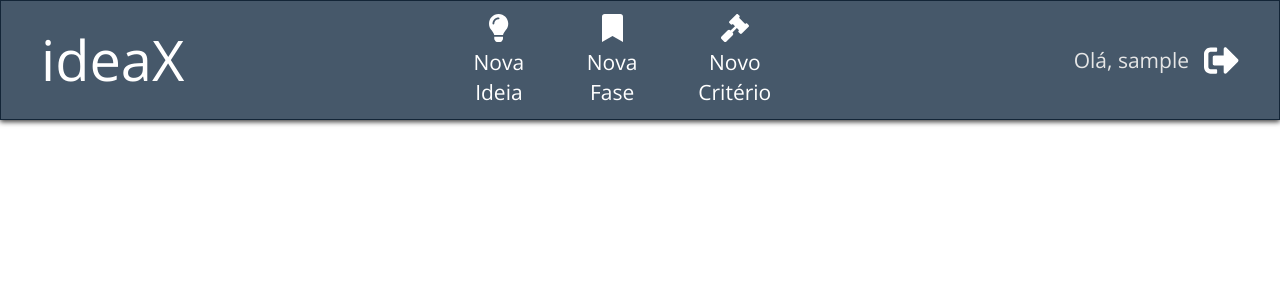
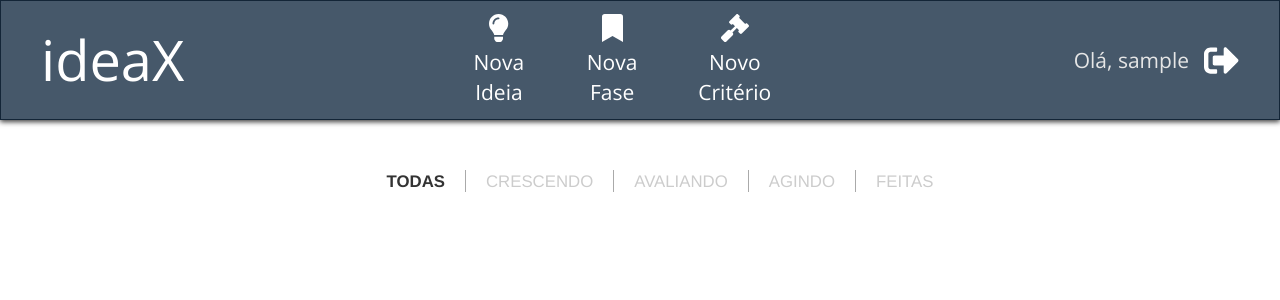
Before and after one commit to filhocf/ideax, a Django app: page /criterion/ in a window 1280 px wide. Shown: the top 300 px of the page. Run offline with Django 3.2, Linux system fonts and the light colour scheme; the visitor is signed in with stand-in values (Sample User, id 1); data that the repository does not hold is empty; some libraries are stand-ins or nearby versions.

Commit message:
ajustes na aparência e posicionamento dos cards e adição de sub-menu

```diff
--- a/ideax/static/css/blog.css
+++ b/ideax/static/css/blog.css
@@ -40,6 +40,53 @@
 
 .main-header .login a:hover{
   color: #E6E6E6;
+}
+
+nav.phase-filter {
+  margin: 40px;
+  display: flex;
+  justify-content: space-around;
+}
+
+ul.phase-list {
+  overflow: auto;
+  list-style-type: none;
+}
+
+ul.phase-list li {
+  height: 22px;
+  float: left;
+  margin-right: 0px;
+  border-right: 1px solid #aaa;
+  padding: 0 20px;
+}
+
+ul.phase-list li:last-child {
+  border-right: none;
+}
+
+ul.phase-list li a {
+  text-decoration: none;
+  color: #ccc;
+
+  font-family: font-family: 'Open Sans', sans-serif;
+  font-size: 1.2em;
+  text-transform: uppercase;
+
+  -webkit-transition: all 0.2s ease;
+  -moz-transition: all 0.2s ease;
+  -o-transition: all 0.2s ease;
+  -ms-transition: all 0.2s ease;
+  transition: all 0.2s ease;
+}
+
+ul.phase-list li a:hover {
+  color: #666;
+}
+
+ul.phase-list li.active a {
+  font-weight: bold;
+  color: #333;
 }
 
 div.login{
@@ -107,7 +154,7 @@ form table{
 div#idea-list{
   display: flex;
   flex-wrap: wrap;
-  justify-content: space-around;
+  justify-content: space-between;
 }
 
 div.idea{
@@ -116,14 +163,14 @@ div.idea{
   -moz-box-shadow: 0 .28571429rem 1.42857143rem rgba(79,79,79,.1);
   box-shadow: 0 .28571429rem 1.42857143rem rgba(79,79,79,.1);
   border: 1px solid #E5E5E5;   */
-  //display: block;
+
   font-family: 'Open Sans', sans-serif;
   text-align: center;
-  //margin: 0 auto;
+  margin: 0 0 50px 0;
   padding: 15px;
   background: #fafafa;
-  min-width: 500px;
-  max-width: 500px;
+  min-width: 560px;
+  max-width: 560px;
   min-height: 300px;
   position: relative;
   border: 1px solid #E1E1E1;
@@ -173,9 +220,14 @@ div.idea{
 
 }
 
-.idea-footer button{
-  background-color:#337ab7;
-  color: #fafafa;
+.idea-footer .button-group button{
+  background-color: #E1E1E1;
+  border: 1px solid #AEAEAE;
+
+}
+
+.idea-footer .button-group button:hover{
+  background-position: initial;
 }
 
 .phase{
@@ -206,7 +258,7 @@ div.idea{
 
 .disliked,
 .disliked a{
-  margin-left: 10px;
+  margin-left: 8px;
   color: #FF0400;
 }
 
--- a/ideax/templates/ideax/base.html
+++ b/ideax/templates/ideax/base.html
@@ -42,6 +42,15 @@
 
         {% endif %}
       </div>
+      <nav class="phase-filter">
+        <ul class="phase-list">
+          <li class="active"><a href="#">Todas</a></li>
+          <li><a href="#">Crescendo</a></li>
+          <li><a href="#">Avaliando</a></li>
+          <li><a href="#">Agindo</a></li>
+          <li><a href="#">Feitas</a></li>
+        </ul>
+      </nav>
 
         <div class="content container">
             <div class="row">
--- a/ideax/templates/ideax/includes/idea_detail.html
+++ b/ideax/templates/ideax/includes/idea_detail.html
@@ -49,6 +49,7 @@
 
 
   {% if idea.id in ideas_created_by_me %}
+    <div class="button-group">
       <button type="button"
           class="btn btn-sm js-update-idea"
           data-url="{% url 'idea_edit' pk=idea.pk %}">
@@ -60,6 +61,7 @@
         data-url="{% url 'idea_remove' pk=idea.pk %}">
         <span class="glyphicon glyphicon-trash"></span> Delete
       </button>
+    </div>
   {% endif%}
   </div>
 
```
Lines whose indentation alone changed are shown as unchanged.
